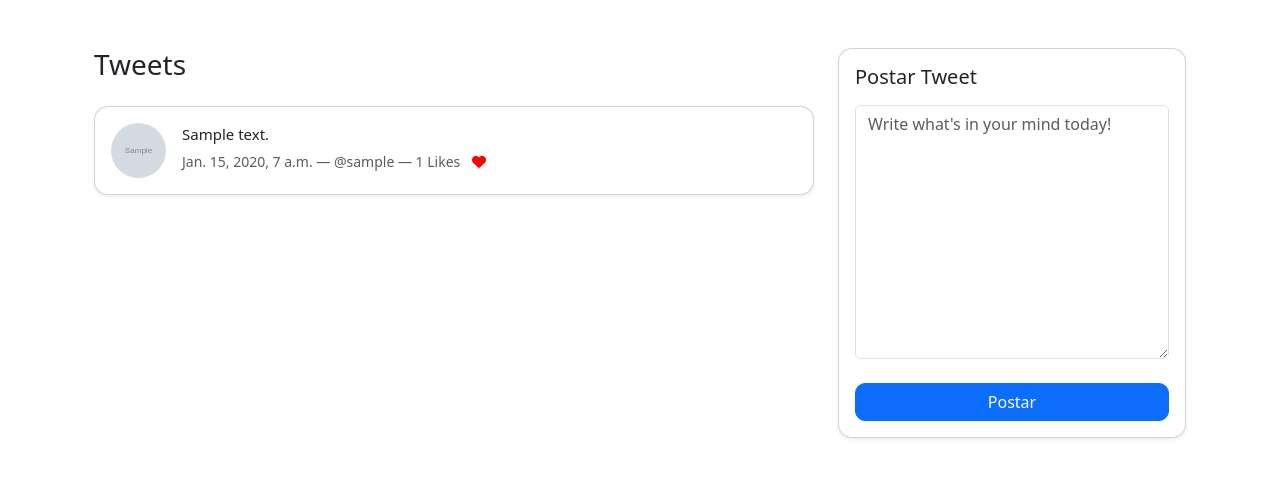
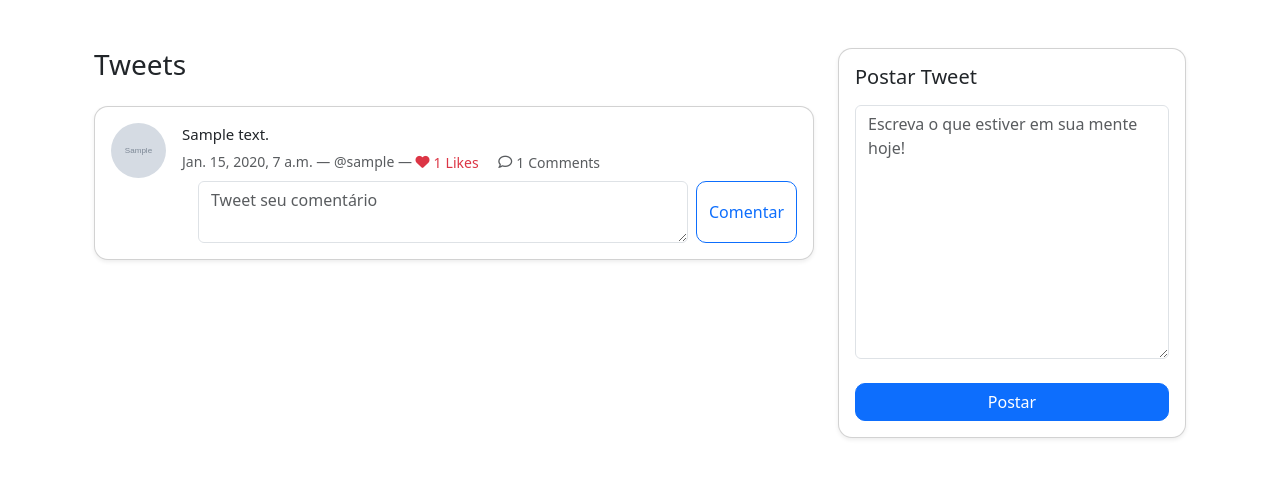
Before and after one commit to luanlnf/twitter_clone, a Django app: page / in a window 1280 px wide. Shown: the part 66-544 px from the top of the page. Run offline with Django 5.2, Linux system fonts and the light colour scheme; a user stored in the database is signed in; tables that the repository leaves empty hold one stand-in row (values such as "Sample post"); grey boxes marked "Sample" are stand-in pictures; some libraries are stand-ins or nearby versions.

Commit message:
adicionando alteração de senha e comentarios nos twitter

```diff
--- a/twitter/forms.py
+++ b/twitter/forms.py
@@ -1,5 +1,5 @@
 from django import forms
-from .models import Tweet, Profile
+from .models import Tweet, Profile, Comment
 from django.contrib.auth.forms import UserCreationForm
 from django.contrib.auth.models import User
 
@@ -22,7 +22,7 @@ class TweetForm(forms.ModelForm):
 	body = forms.CharField(required=True,
 		widget=forms.widgets.Textarea(
 			attrs={
-			"placeholder": "Write what's in your mind today!",
+			"placeholder": "Escreva o que estiver em sua mente hoje!",
 			"class":"form-control",
 			}
 			),
@@ -33,11 +33,25 @@ class TweetForm(forms.ModelForm):
 		model = Tweet
 		exclude = ("user", "likes",)
 
+class CommentForm(forms.ModelForm):
+    body = forms.CharField(
+        label='',
+        widget=forms.Textarea(attrs={
+            'class': 'form-control',
+            'rows': 2,
+            'placeholder': 'Tweet your reply'
+        })
+    )
+
+    class Meta:
+        model = Comment
+        fields = ('body',)
+
 
 class SignUpForm(UserCreationForm):
 	email = forms.EmailField(label="", widget=forms.TextInput(attrs={'class':'form-control', 'placeholder':'Email Address'}))
-	first_name = forms.CharField(label="", max_length=100, widget=forms.TextInput(attrs={'class':'form-control', 'placeholder':'First Name'}))
-	last_name = forms.CharField(label="", max_length=100, widget=forms.TextInput(attrs={'class':'form-control', 'placeholder':'Last Name'}))
+	first_name = forms.CharField(label="", max_length=100, widget=forms.TextInput(attrs={'class':'form-control', 'placeholder':'Primeiro Nome'}))
+	last_name = forms.CharField(label="", max_length=100, widget=forms.TextInput(attrs={'class':'form-control', 'placeholder':'Ultimo Nome'}))
 
 	class Meta:
 		model = User
@@ -49,17 +63,17 @@ class SignUpForm(UserCreationForm):
 		self.fields['username'].widget.attrs['class'] = 'form-control'
 		self.fields['username'].widget.attrs['placeholder'] = 'User Name'
 		self.fields['username'].label = ''
-		self.fields['username'].help_text = '<span class="form-text text-muted"><small>Required. 150 characters or fewer. Letters, digits and @/./+/-/_ only.</small></span>'
+		self.fields['username'].help_text = '<span class="form-text text-muted"><small>Obrigatório. 150 caracteres ou menos. Somente letras, dígitos e @/./+/-/_.</small></span>'
 
 		self.fields['password1'].widget.attrs['class'] = 'form-control'
 		self.fields['password1'].widget.attrs['placeholder'] = 'Password'
 		self.fields['password1'].label = ''
-		self.fields['password1'].help_text = '<ul class="form-text text-muted small"><li>Your password can\'t be too similar to your other personal information.</li><li>Your password must contain at least 8 characters.</li><li>Your password can\'t be a commonly used password.</li><li>Your password can\'t be entirely numeric.</li></ul>'
+		self.fields['password1'].help_text = '<ul class="form-text text-muted small"><li>Sua senha não pode ser muito semelhante às suas outras informações pessoais.</li><li>Sua senha deve conter pelo menos 8 caracteres.</li><li>Sua senha não pode ser uma senha de uso comum.</li><li>Sua senha não pode ser inteiramente numérica.</li></ul>'
 
 		self.fields['password2'].widget.attrs['class'] = 'form-control'
 		self.fields['password2'].widget.attrs['placeholder'] = 'Confirm Password'
 		self.fields['password2'].label = ''
-		self.fields['password2'].help_text = '<span class="form-text text-muted"><small>Enter the same password as before, for verification.</small></span>'
+		self.fields['password2'].help_text = '<span class="form-text text-muted"><small>Digite a mesma senha de antes para verificação.</small></span>'
 
 class UpdateUserForm(forms.ModelForm):
     email = forms.EmailField(
@@ -67,14 +81,14 @@ class UpdateUserForm(forms.ModelForm):
         widget=forms.TextInput(attrs={'class': 'form-control', 'placeholder': 'Email'})
     )
     first_name = forms.CharField(
-        label="First Name",
+        label="Primeiro Nome",
         max_length=50,
-        widget=forms.TextInput(attrs={'class': 'form-control', 'placeholder': 'First Name'})
+        widget=forms.TextInput(attrs={'class': 'form-control', 'placeholder': 'Primeiro Nome'})
     )
     last_name = forms.CharField(
-        label="Last Name",
+        label="Ultimo Nome",
         max_length=50,
-        widget=forms.TextInput(attrs={'class': 'form-control', 'placeholder': 'Last Name'})
+        widget=forms.TextInput(attrs={'class': 'form-control', 'placeholder': 'Ultimo Nome'})
     )
 
     class Meta:
--- a/twitter/templates/base.html
+++ b/twitter/templates/base.html
@@ -47,7 +47,27 @@
     </div>
 
     <script
-      src="https://cdn.jsdelivr.net/npm/bootstrap@5.3.2/dist/js/bootstrap.bundle.min.js"
-    ></script>
+      src="https://cdn.jsdelivr.net/npm/bootstrap@5.3.2/dist/js/bootstrap.bundle.min.js">
+  </script>
+  <script>
+document.addEventListener('DOMContentLoaded', function () {
+  document.querySelectorAll('.toggle-comments').forEach(button => {
+    button.addEventListener('click', function () {
+      const tweetId = this.dataset.tweetId;
+      const comments = document.getElementById(`comments-${tweetId}`);
+
+      if (!comments) return;
+
+      comments.classList.toggle('d-none');
+
+      // foco automático no textarea
+      const textarea = comments.querySelector('.comment-input');
+      if (!comments.classList.contains('d-none') && textarea) {
+        textarea.focus();
+      }
+    });
+  });
+});
+</script>
   </body>
 </html>
--- a/twitter/templates/home.html
+++ b/twitter/templates/home.html
@@ -27,28 +27,113 @@
                         </a>
                     </div>
 
-                    <!-- Tweet Body -->
+                    <!-- Tweet + Comments -->
                     <div style="width:100%;">
+
+                        <!-- Tweet body -->
                         <p class="mb-1">{{ tweet.body }}</p>
 
                         <small class="text-muted">
                             {{ tweet.created_at }} —
                             @{{ tweet.user.username }} —
-                            {{ tweet.number_of_likes }} Likes
-
+                           <span class="d-inline-flex align-items-center gap-1">
                                 {% if user in tweet.likes.all %}
-                                <a href="{% url 'tweet_like' tweet.id %}" class="ms-2">
-                                    <i class="fa-solid fa-heart" style="color:red;"></i>
+                                    <a href="{% url 'tweet_like' tweet.id %}"
+                                    class="text-decoration-none text-danger d-flex align-items-center gap-1">
+                                    <i class="fa-solid fa-heart"></i>
+                                    <span>{{ tweet.number_of_likes }}</span>
+                                    <span>Likes</span>
                                     </a>
                                 {% else %}
-                                <a href="{% url 'tweet_like' tweet.id %}" class="ms-2">
-                                    <i class="fa-regular fa-heart" style="color:red;"></i>
+                                    <a href="{% url 'tweet_like' tweet.id %}"
+                                    class="text-decoration-none text-muted d-flex align-items-center gap-1">
+                                    <i class="fa-regular fa-heart"></i>
+                                    <span>{{ tweet.number_of_likes }}</span>
+                                    <span>Likes</span>
                                     </a>
                                 {% endif %}
+
+                                </span>
+                            <!-- Comment Icon -->
+                            <span class="ms-3 d-inline-flex align-items-center gap-1 tweet-action toggle-comments"
+                                    data-tweet-id="{{ tweet.id }}"
+                                    style="cursor:pointer;">
+                                <i class="fa-regular fa-comment"></i>
+                                <span>{{ tweet.number_of_comments }}</span>
+                                <span>Comments</span>
+                            </span>
+                        </small>
+
+                        <!-- COMMENTS -->
+                        <div id="comments-{{ tweet.id }}"
+                            class="mt-3 ps-3 border-start comments-section d-none">
+
+
+                            {% for comment in tweet.comments.all %}
+                                <div class="d-flex gap-2 mb-2">
+
+                                    {% if comment.user.profile.profile_image %}
+                                        <img
+                                            src="{{ comment.user.profile.profile_image.url }}"
+                                            class="rounded-circle"
+                                            width="35"
+                                            height="35"
+                                        />
+                                    {% else %}
+                                        <img
+                                            src="{% static 'images/default_profile_pic.png' %}"
+                                            class="rounded-circle"
+                                            width="35"
+                                            height="35"
+                                        />
+                                    {% endif %}
+
+                                    <div class="bg-light rounded p-2 w-100">
+                                        <small class="fw-bold">
+                                            {{ comment.user.username }}
+                                            <span class="text-muted">
+                                                @{{ comment.user.username|lower }}
+                                            </span>
+                                        </small>
+
+                                        <p class="mb-1 small">{{ comment.body }}</p>
+
+                                        <small class="text-muted">
+                                            {{ comment.created_at|date:"d M Y H:i" }}
                                         </small>
                                     </div>
                                 </div>
+                            {% empty %}
+                                <small class="text-muted">Ainda não há comentários</small>
+                            {% endfor %}
+
                         </div>
+
+                        <!-- ADD COMMENT -->
+                        <form method="POST"
+                            action="{% url 'add_comment' tweet.id %}"
+                            class="mt-2 ps-3">
+                            {% csrf_token %}
+                            <div class="d-flex gap-2">
+                                <textarea
+                                    name="body"
+                                    class="form-control comment-input"
+                                    rows="2"
+                                    placeholder="Tweet seu comentário"
+                                    required
+                                ></textarea>
+
+                                <button class="btn btn-outline-primary">
+                                    Comentar
+
+                                </button>
+                            </div>
+                        </form>
+
+                    </div>
+                </div>
+            </div>
+
             {% endfor %}
         </div>
 
--- a/twitter/templates/update_user.html
+++ b/twitter/templates/update_user.html
@@ -20,6 +20,11 @@
             {{ profile_form.as_p }}
 
             <button class="btn btn-primary w-100 mt-3">Salvar Alterações</button>
+            <hr>
+            <a href="{% url 'change_password' %}" class="btn btn-outline-secondary w-100 mt-2">
+            Alterar Senha
+            </a>
+
         </form>
 
     </div>
--- a/twitter/urls.py
+++ b/twitter/urls.py
@@ -16,4 +16,7 @@ urlpatterns = [
     path('follow/<int:pk>', views.follow, name="follow"),
     path('delete_tweet/<int:pk>', views.delete_tweet, name="delete_tweet"),
     path('edit_tweet/<int:pk>', views.edit_tweet, name="edit_tweet"),
+    path('change-password/', views.change_password, name='change_password'),
+    path('tweet/<int:pk>/comment/', views.add_comment, name='add_comment'),
+
 ]
--- a/twitter/views.py
+++ b/twitter/views.py
@@ -2,9 +2,13 @@ from django.shortcuts import render, redirect, get_object_or_404
 from django.contrib import messages
 from django.contrib.auth import authenticate, login, logout
 from django.contrib.auth.models import User
+from django.contrib.auth.forms import PasswordChangeForm
+from django.contrib.auth import update_session_auth_hash
 
-from .models import Profile, Tweet
-from .forms import ProfileUpdateForm, TweetForm, SignUpForm, ProfilePicForm, UpdateUserForm
+from .models import Profile, Tweet, Comment
+from .forms import ProfileUpdateForm, TweetForm, SignUpForm, ProfilePicForm, UpdateUserForm, CommentForm
+
+
 
 
 # ---------------------------------------------------------
@@ -22,7 +26,7 @@ def home(request):
                 tweet = form.save(commit=False)
                 tweet.user = request.user
                 tweet.save()
-                messages.success(request, "Your Tweet Has Been Posted!")
+                messages.success(request, "Seu tweet foi publicado!")
                 return redirect('home')
 
         # pega os perfis que o user segue
@@ -61,7 +65,7 @@ def profile_list(request):
         profiles = Profile.objects.exclude(user=request.user)
         return render(request, 'profile_list.html', {"profiles": profiles})
     else:
-        messages.error(request, "You must be logged in to view this page.")
+        messages.error(request, "Você precisa estar conectado para visualizar esta página.")
         return redirect('home')
 
 
@@ -70,7 +74,7 @@ def profile_list(request):
 # ---------------------------------------------------------
 def profile(request, pk):
     if not request.user.is_authenticated:
-        messages.error(request, "You must be logged in to view this page.")
+        messages.error(request, "Você precisa estar conectado para visualizar esta página.")
         return redirect('home')
 
     profile = get_object_or_404(Profile, user_id=pk)
@@ -99,9 +103,9 @@ def follow(request, pk):
         target = Profile.objects.get(user_id=pk)
         request.user.profile.follows.add(target)
         request.user.profile.save()
-        messages.success(request, f"You are now following {target.user.username}.")
+        messages.success(request, f"Você começou a seguir {target.user.username}.")
         return redirect(request.META.get("HTTP_REFERER"))
-    messages.error(request, "Please log in first.")
+    messages.error(request, "Por favor faça login primeiro.")
     return redirect('home')
 
 
@@ -110,9 +114,9 @@ def unfollow(request, pk):
         target = Profile.objects.get(user_id=pk)
         request.user.profile.follows.remove(target)
         request.user.profile.save()
-        messages.success(request, f"You have unfollowed {target.user.username}.")
+        messages.success(request, f"Você deicou de seguir {target.user.username}.")
         return redirect(request.META.get("HTTP_REFERER"))
-    messages.error(request, "Please log in first.")
+    messages.error(request, "Por favor faça login primeiro.")
     return redirect('home')
 
 
@@ -122,22 +126,22 @@ def unfollow(request, pk):
 def followers(request, pk):
     if request.user.is_authenticated:
         if request.user.id != pk:
-            messages.error(request, "This is not your profile.")
+            messages.error(request, "Este não é o seu perfil.")
             return redirect('home')
         profile = Profile.objects.get(user_id=pk)
         return render(request, 'followers.html', {"profiles": profile})
-    messages.error(request, "Please log in first.")
+    messages.error(request, "Por favor faça login primeiro.")
     return redirect('home')
 
 
 def follows(request, pk):
     if request.user.is_authenticated:
         if request.user.id != pk:
-            messages.error(request, "This is not your profile.")
+            messages.error(request, "Este não é o seu perfil.")
             return redirect('home')
         profile = Profile.objects.get(user_id=pk)
         return render(request, 'follows.html', {"profiles": profile})
-    messages.error(request, "Please log in first.")
+    messages.error(request, "Por favor faça login primeiro.")
     return redirect('home')
 
 
@@ -153,10 +157,10 @@ def login_user(request):
 
         if user:
             login(request, user)
-            messages.success(request, "You are logged in!")
+            messages.success(request, "Você foi logado.")
             return redirect('home')
 
-        messages.error(request, "Invalid login. Try again.")
+        messages.error(request, "Login invalido! tente novamente.")
         return redirect('login')
 
     return render(request, "login.html")
@@ -164,7 +168,7 @@ def login_user(request):
 
 def logout_user(request):
     logout(request)
-    messages.success(request, "You have been logged out.")
+    messages.success(request, "Você foi deslogado.")
     return redirect('home')
 
 
@@ -180,7 +184,7 @@ def register_user(request):
         if form.is_valid():
             user = form.save()
             login(request, user)
-            messages.success(request, "Welcome! Your account has been created.")
+            messages.success(request, "Bem vindo! você foi cadastrado.")
             return redirect("home")
 
     return render(request, "register.html", {'form': form})
@@ -191,7 +195,7 @@ def register_user(request):
 # ---------------------------------------------------------
 def update_user(request):
     if not request.user.is_authenticated:
-        messages.error(request, "Please log in.")
+        messages.error(request, "Porfavor faça seu login.")
         return redirect('home')
 
     current_user = request.user
@@ -203,7 +207,7 @@ def update_user(request):
     if user_form.is_valid() and profile_form.is_valid():
         user_form.save()
         profile_form.save()
-        messages.success(request, "Your profile was updated.")
+        messages.success(request, "Seu perfil foi atualizado com sucesso!")
         return redirect('profile', current_user.id)
 
     return render(request, "update_user.html", {
@@ -211,6 +215,29 @@ def update_user(request):
         'profile_form': profile_form
     })
 
+# ---------------------------------------------------------
+# update senha
+# ---------------------------------------------------------
+def change_password(request):
+    if not request.user.is_authenticated:
+        messages.error(request, "Você precisa estar logado.")
+        return redirect('login')
+
+    if request.method == "POST":
+        form = PasswordChangeForm(request.user, request.POST)
+        if form.is_valid():
+            user = form.save()
+            update_session_auth_hash(request, user)  # mantém logado
+            messages.success(request, "Senha alterada com sucesso!")
+            return redirect('update_user')
+        else:
+            messages.error(request, "Erro ao alterar a senha.")
+    else:
+        form = PasswordChangeForm(request.user)
+
+    return render(request, 'change_password.html', {
+        'form': form
+    })
 
 # ---------------------------------------------------------
 # LIKE
@@ -224,7 +251,7 @@ def tweet_like(request, pk):
             tweet.likes.add(request.user)
         return redirect(request.META.get("HTTP_REFERER"))
 
-    messages.error(request, "Please log in.")
+    messages.error(request, "Porfavor faça seu login.")
     return redirect('home')
 
 
@@ -233,17 +260,17 @@ def tweet_like(request, pk):
 # ---------------------------------------------------------
 def delete_tweet(request, pk):
     if not request.user.is_authenticated:
-        messages.error(request, "Please log in.")
+        messages.error(request, "Porfavor faça seu login.")
         return redirect('home')
 
     tweet = get_object_or_404(Tweet, id=pk)
 
     if tweet.user != request.user:
-        messages.error(request, "You cannot delete this tweet.")
+        messages.error(request, "Você não pode apagar este tweet..")
         return redirect('home')
 
     tweet.delete()
-    messages.success(request, "Tweet deleted.")
+    messages.success(request, "Tweet apagado.")
     return redirect(request.META.get("HTTP_REFERER"))
 
 
@@ -253,13 +280,13 @@ def delete_tweet(request, pk):
 def edit_tweet(request, pk):
 
     if not request.user.is_authenticated:
-        messages.error(request, "Please log in.")
+        messages.error(request, "Porfavor faça seu login.")
         return redirect('home')
 
     tweet = get_object_or_404(Tweet, id=pk)
 
     if tweet.user != request.user:
-        messages.error(request, "You cannot edit this tweet.")
+        messages.error(request, "você não pode editar este tweet.")
         return redirect('home')
 
     form = TweetForm(request.POST or None, instance=tweet)
@@ -267,7 +294,28 @@ def edit_tweet(request, pk):
     if request.method == "POST":
         if form.is_valid():
             form.save()
-            messages.success(request, "Your tweet has been updated!")
+            messages.success(request, "Seu tweet foi atualizado!")
             return redirect('home')
 
     return render(request, "edit_tweet.html", {"form": form, "tweet": tweet})
+
+#---------------------------------------------------------
+#COMMENTS
+#---------------------------------------------------------
+def add_comment(request, pk):
+    if not request.user.is_authenticated:
+        messages.error(request, "Please log in.")
+        return redirect('home')
+
+    tweet = get_object_or_404(Tweet, id=pk)
+
+    if request.method == 'POST':
+        form = CommentForm(request.POST)
+        if form.is_valid():
+            comment = form.save(commit=False)
+            comment.user = request.user
+            comment.tweet = tweet
+            comment.save()
+            return redirect(request.META.get('HTTP_REFERER'))
+
+    return redirect('home')
```
Also changed, not shown: twitter/models.py (+19 -0 lines), twitter/templates/change_password.html (added, +21 -0 lines), twitter/migrations/0009_comment.py (added). Lines whose indentation alone changed are shown as unchanged.
